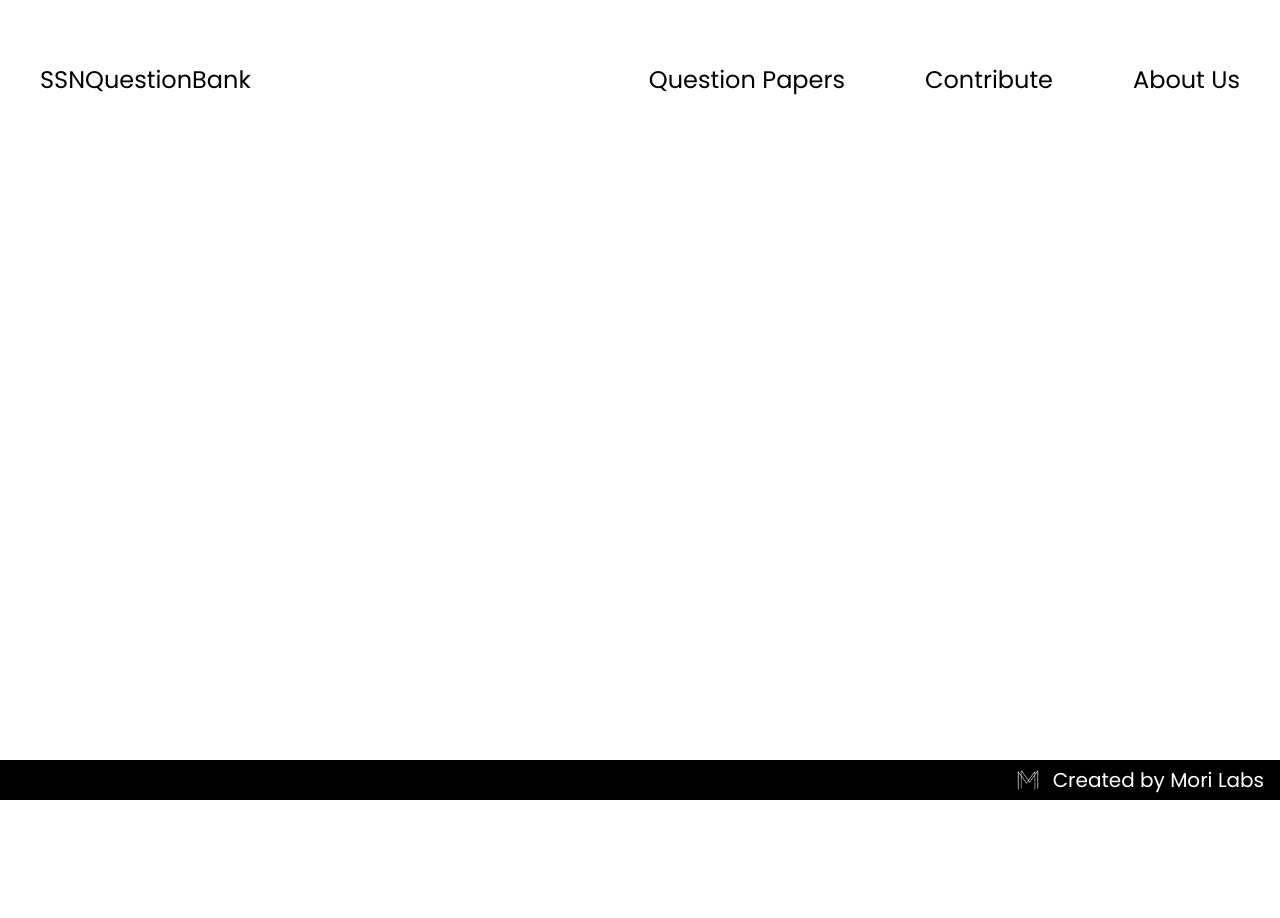
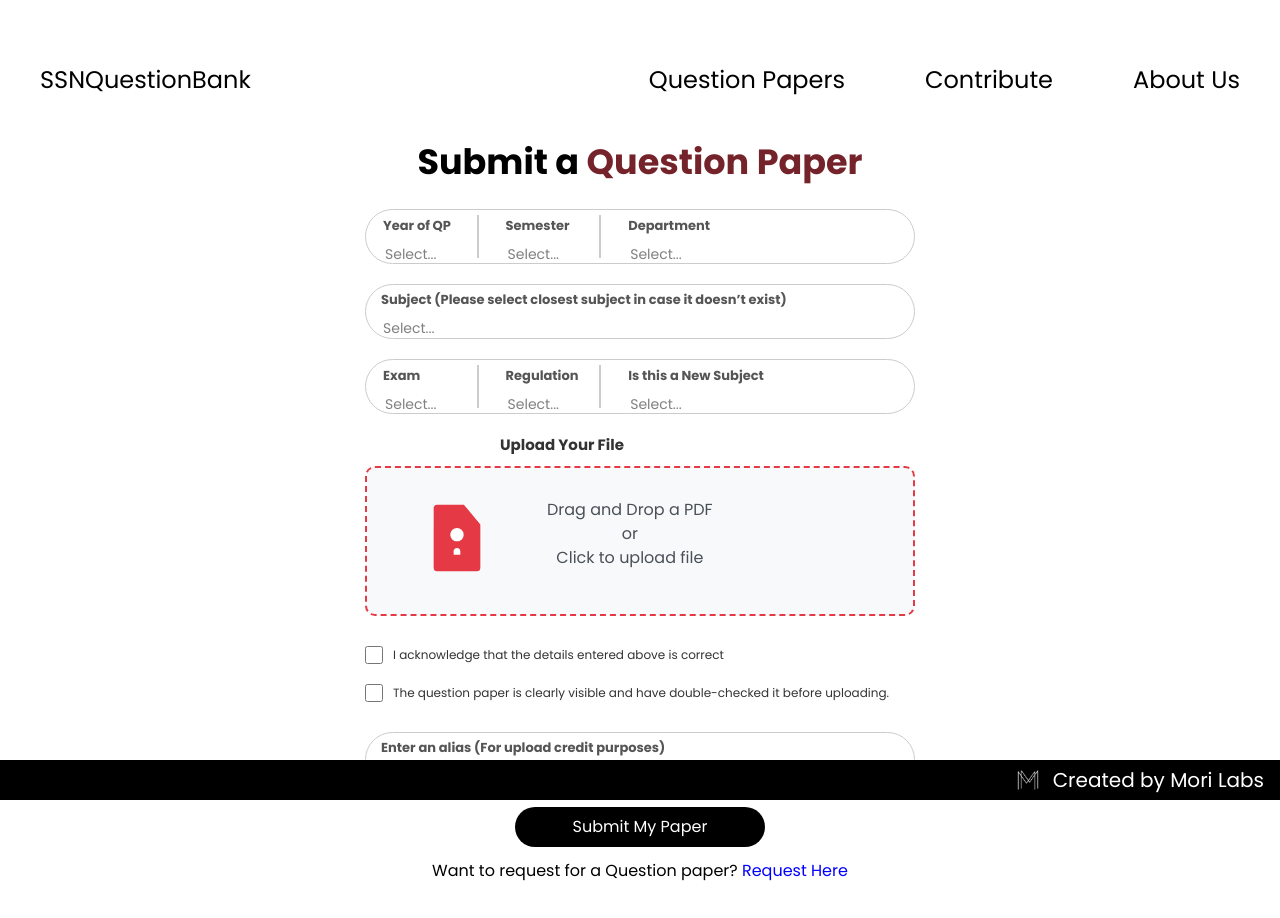
Before and after one commit to Vishwaa-Arumugam/QuestionBank-MoriLabs, a React (Vite) app in the folder frontend/: page /contribute in a window 1280 px wide. Shown: the top 918 px of the page. Before the commit the page ends 800 px from the top, so only its background shows below. Built offline with nearby package versions, Linux system fonts and the light colour scheme.

Commit message:
routing_done_for_contribute

```diff
--- a/frontend/src/App.jsx
+++ b/frontend/src/App.jsx
@@ -7,13 +7,7 @@ import { BrowserRouter as Router, Route, Routes } from 'react-router-dom';
 import Footer from './Footer.jsx'
 import MeetTheTeam from './MeetTheTeam.jsx';
 import Sempage from './Sempage.jsx';
-import Heading from './SubmitPapers/Header.jsx';
-import SubjectDetails from './SubmitPapers/SubjectDetails.jsx';
-import MoreDetails from './SubmitPapers/MoreDetails.jsx';
-import FileUpload from './SubmitPapers/Upload.jsx';
-import AcknowledgementCheckbox from './SubmitPapers/AcknowledgementCheckBox.jsx';
-import Alias from './SubmitPapers/Alias.jsx';
-import Head from './SubmitPapers/Head.jsx';
+import Combined from './SubmitPapers/Combined.jsx';
 function App() {
 
   return (
@@ -25,6 +19,7 @@ function App() {
             <Route path='/' element={<Home/>}/>
             <Route path='/about-us' element={<MeetTheTeam/>}/>
             <Route path='/Qp/:dept' element={<Sempage/>}/>
+            <Route path='/contribute' element={<Combined/>}/>
           </Routes>
       <Footer/>
     </Router>
--- a/frontend/src/Navbar.jsx
+++ b/frontend/src/Navbar.jsx
@@ -28,8 +28,9 @@ const Navbar = () => {
                   <p className='text-md md:text-2xl cursor-pointer hover:underline hover:scale-[1.09] duration-500 mb-5'>
                     Question Papers
                   </p>
-                  <p className='text-md md:text-2xl cursor-pointer hover:underline hover:scale-[1.09] duration-500 mb-5'>
+                  <p className='text-md md:text-2xl cursor-pointer hover:underline hover:scale-[1.09] duration-500 mb-5' onClick={()=> navigate('/contribute')}>
                     Contribute
+
                   </p>
                   <p
                     className='text-2xl cursor-pointer hover:underline hover:scale-[1.09] duration-500'
@@ -62,7 +63,9 @@ const Navbar = () => {
                   <p className='text-2xl cursor-pointer hover:underline hover:scale-[1.09] duration-500 mb-5'>
                     Question Papers
                   </p>
-                  <p className='text-2xl cursor-pointer hover:underline hover:scale-[1.09] duration-500 mb-5'>
+                  <p className='text-2xl cursor-pointer hover:underline hover:scale-[1.09] duration-500 mb-5'
+                  onClick={()=> navigate('/contribute')}
+                  >
                     Contribute
                   </p>
                   <p
--- a/frontend/src/SubmitPapers/Alias.jsx
+++ b/frontend/src/SubmitPapers/Alias.jsx
@@ -55,7 +55,7 @@ const Req = styled.div`
 
     text-align:center;
     margin-top:12px;
-    margin-bottom:20px;
+    margin-bottom:50px;
 
     a{
     color:blue;
--- /dev/null
+++ b/frontend/src/SubmitPapers/Combined.jsx
@@ -0,0 +1,23 @@
+import Head from "./Head"
+import SubjectDetails from "./SubjectDetails"
+import QPDetails from "./Header"
+import MoreDetails from "./MoreDetails"
+import FileUpload from "./Upload"
+import AcknowledgementCheckbox from "./AcknowledgementCheckBox"
+import Alias from "./Alias"
+
+export default function Combined(){
+
+    return(
+        <>
+        <Head></Head>
+        <QPDetails></QPDetails>
+        <SubjectDetails></SubjectDetails>
+        <MoreDetails></MoreDetails>
+        <FileUpload></FileUpload>
+        <AcknowledgementCheckbox></AcknowledgementCheckbox>
+        <Alias></Alias>
+        </>
+
+    )
+}
--- a/package.json
+++ b/package.json
@@ -1,6 +1,7 @@
 {
   "dependencies": {
     "react-select": "^5.8.0",
+    "react-simple-typewriter": "^5.0.1",
     "styled-components": "^6.1.12"
   }
 }
```
Also changed, not shown: 1 other file (tests, documents, lock files or other folders).
